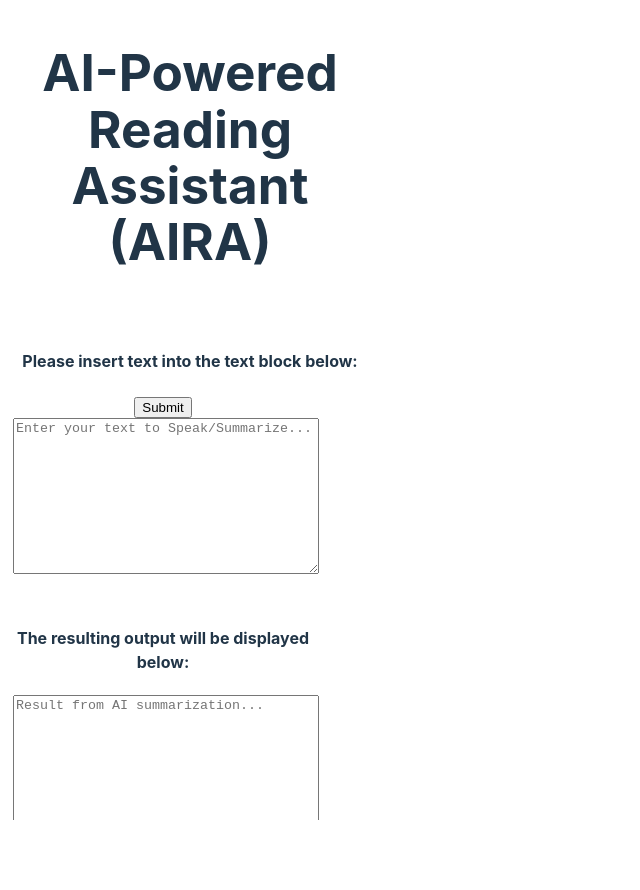
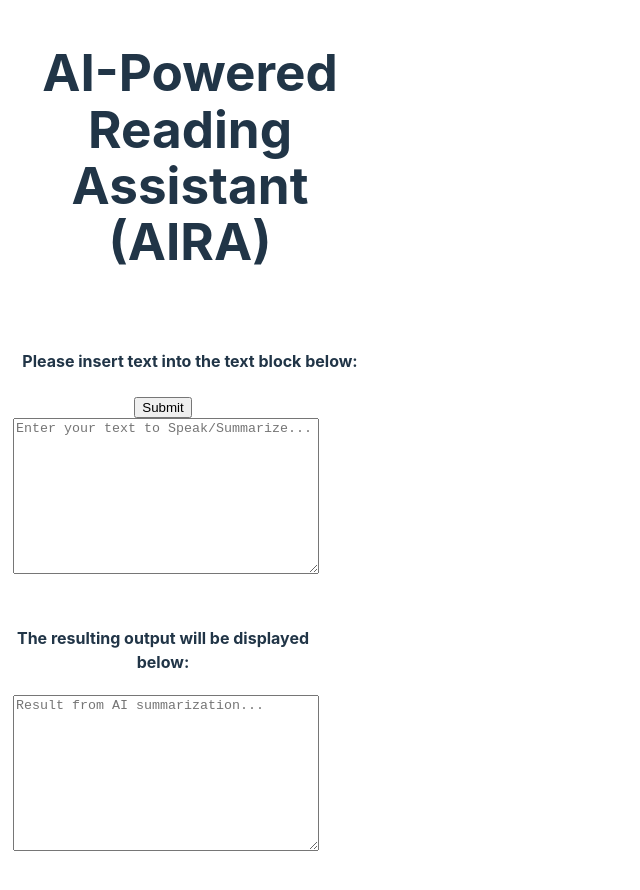
Before and after one commit to dasanchez981/fall23eecs495-ai-reading-assistant, a React (Vite) app in the folder ai-reading-assistant/: page / in a window 1280 px wide. Shown: the top 890 px of the page, without its empty margins (0-640 px from the left). Built offline with nearby package versions, Linux system fonts and the light colour scheme; no server answers.

Commit message:
Eliminated two scrollbars issue

```diff
--- a/ai-reading-assistant/src/App.css
+++ b/ai-reading-assistant/src/App.css
@@ -24,6 +24,7 @@ html, body{
   height: 1000px;
   /* EXPERIMENTAL WIDTH */
   width: 400px;
+  overflow: scroll;
 }
 
 #sidebar_container{
@@ -35,7 +36,7 @@ html, body{
   padding:10px 13px;
   /* background-color:#D3D9DE; */
   z-index: 99999;
-  overflow: scroll;
+
 }
 
 #manual_input, #manual_output{
--- a/ai-reading-assistant/src/App.tsx
+++ b/ai-reading-assistant/src/App.tsx
@@ -15,7 +15,6 @@ function App() {
   const handleSubmit = (event: any) => {
     event.preventDefault();
 
-    // setResponse(summaryCall())
     summaryCall().then((value) => {
       setResponse(value)
       console.log("The value of the text summary query is below")
```
